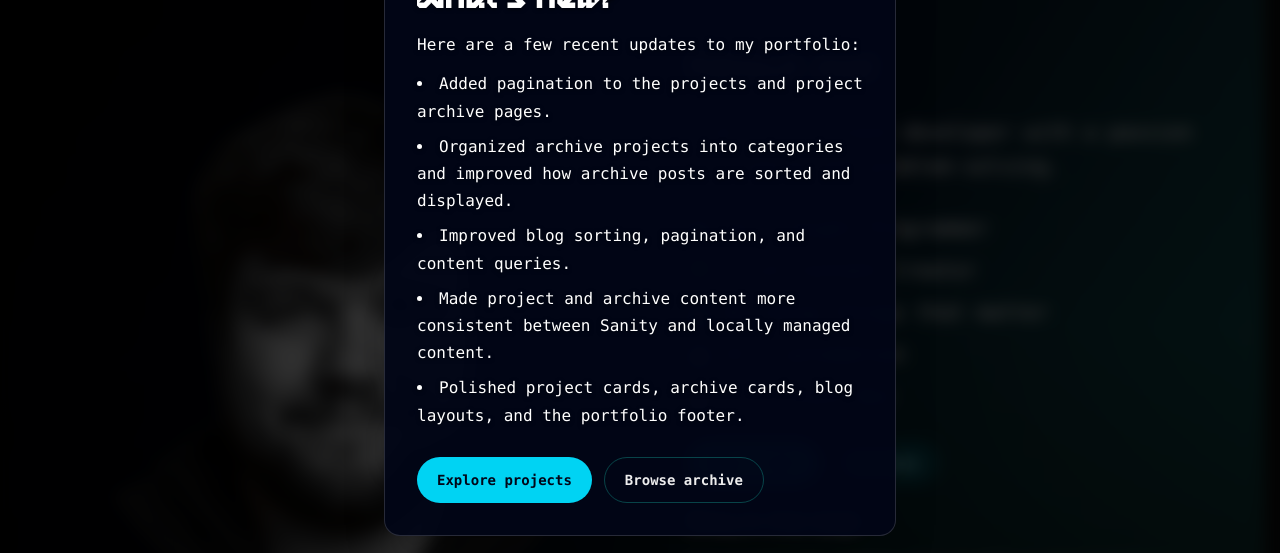
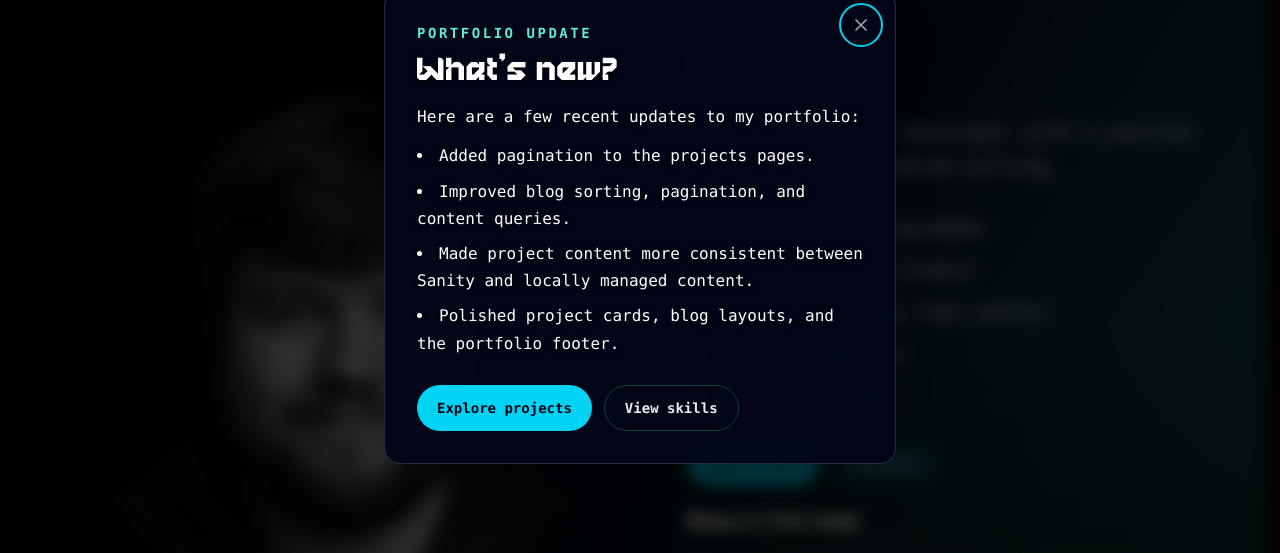
Before and after one commit to owenbcoding/owencodes-nextjs, a Next.js app: page / in a window 1280 px wide. Shown: the part 173-726 px from the top of the page. Built offline with nearby package versions, Linux system fonts and the light colour scheme; no server answers.

Commit message:
fix: update WhatsNewPopup to reflect changes and transition to skills page

```diff
--- a/src/components/WhatsNewPopup.tsx
+++ b/src/components/WhatsNewPopup.tsx
@@ -101,21 +101,16 @@ export function WhatsNewPopup() {
           >
             <p>Here are a few recent updates to my portfolio:</p>
             <ul className="mt-3 list-inside list-disc space-y-2 text-left">
-              <li>Added pagination to the projects and project archive pages.</li>
-              <li>
-                Organized archive projects into categories and improved how
-                archive posts are sorted and displayed.
-              </li>
+              <li>Added pagination to the projects pages.</li>
               <li>
                 Improved blog sorting, pagination, and content queries.
               </li>
               <li>
-                Made project and archive content more consistent between Sanity
-                and locally managed content.
+                Made project content more consistent between Sanity and locally
+                managed content.
               </li>
               <li>
-                Polished project cards, archive cards, blog layouts, and the
-                portfolio footer.
+                Polished project cards, blog layouts, and the portfolio footer.
               </li>
             </ul>
           </div>
@@ -129,11 +124,11 @@ export function WhatsNewPopup() {
               Explore projects
             </Link>
             <Link
-              href="/archive"
+              href="/skills"
               onClick={dismiss}
               className="inline-flex items-center justify-center rounded-full border border-[rgb(20_184_166/35%)] px-5 py-3 text-sm font-semibold text-foreground transition hover:bg-white/10 focus-visible:outline-2 focus-visible:outline-offset-2 focus-visible:outline-cyan-400"
             >
-              Browse archive
+              View skills
             </Link>
           </div>
         </section>
```
